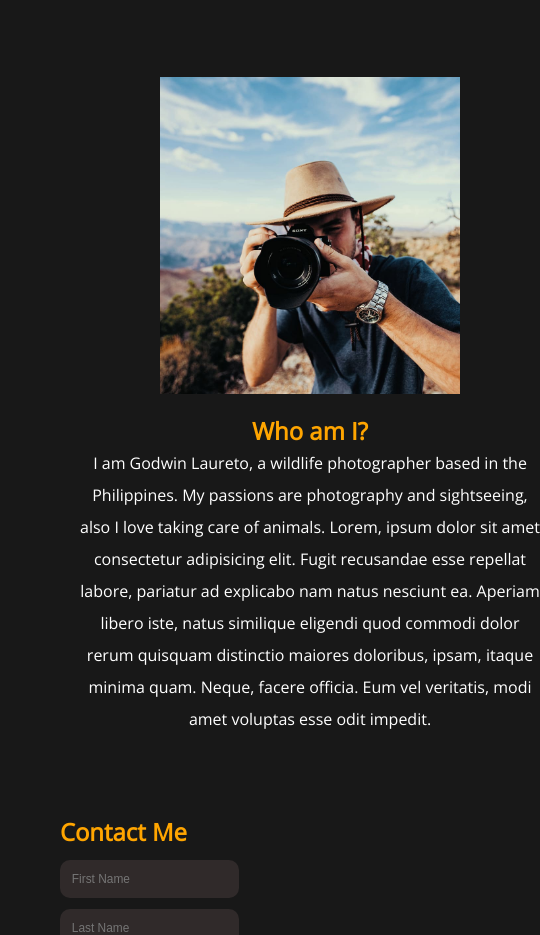
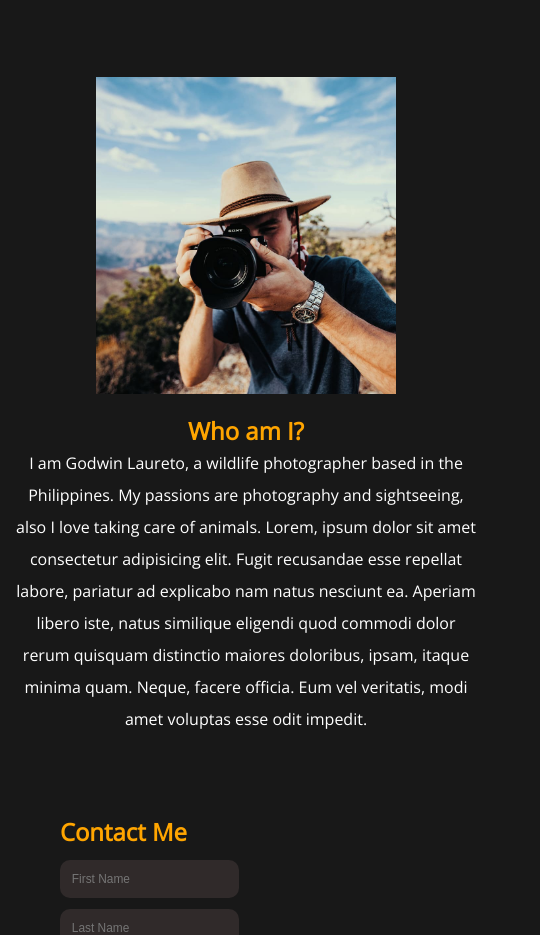
Before and after one commit to therealgodwin/photo-website, a plain HTML site: page index.html in a window 390 px wide. Shown: the part 2937-3872 px from the top of the page, 540 px wide, since content can reach past the window. Drawn offline with nearby package versions, Linux system fonts and the light colour scheme.

Commit message:
changed index.css

```diff
--- a/index.css
+++ b/index.css
@@ -3,6 +3,13 @@
 * {
     margin: 0;
     padding: 0;
+}
+
+@media screen and (max-width: 600px) {
+    body {
+        overflow-x: hidden;
+    }
+
 }
 
 html {
@@ -175,14 +182,13 @@ body {
 
 
 @media screen and (max-width: 600px) {
+
     .about-me {
         text-align: center;
-        margin-left: 5em;
-        margin-right: 5em;
         width: fit-content;
+        margin: 1em;
         display: flex;
         flex-direction: column-reverse;
-        justify-content: center;
         align-items: center;
         margin-top: 5em;
     }
```
